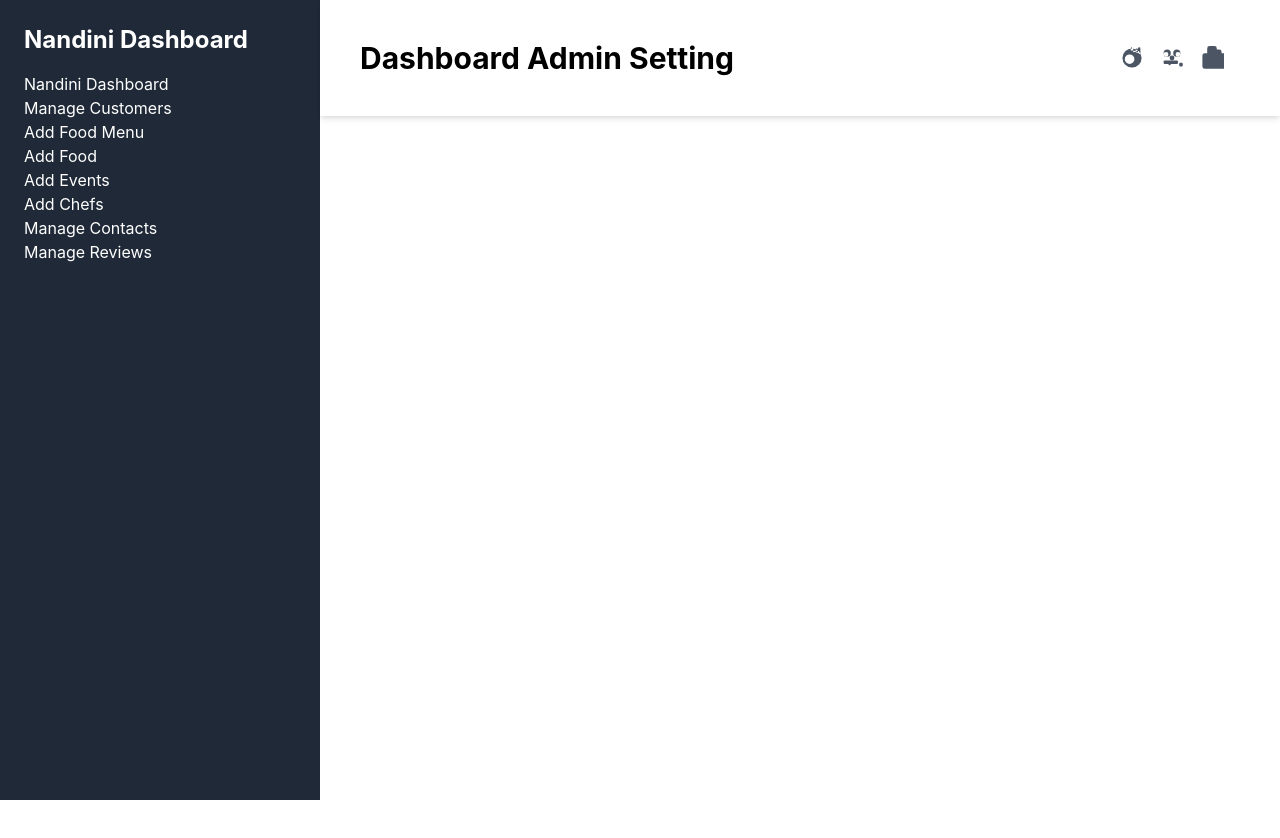
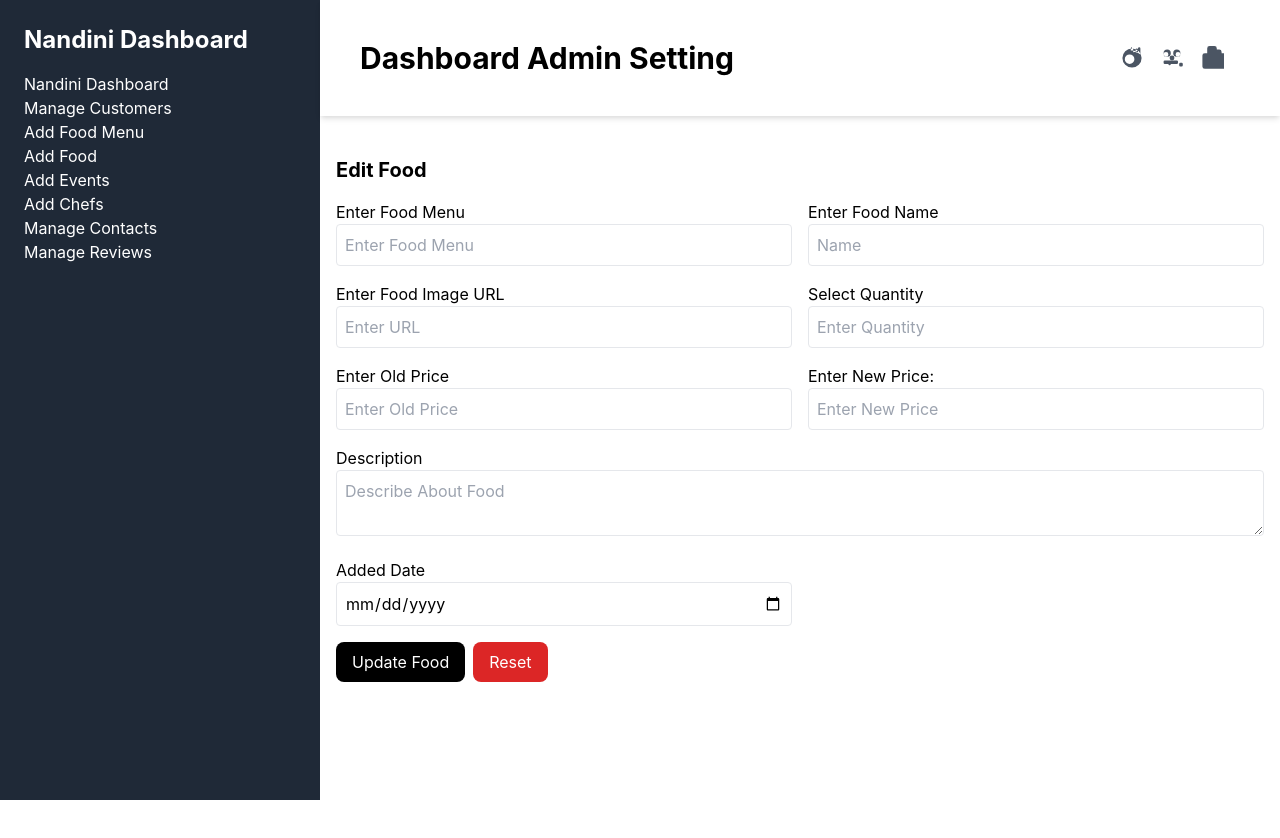
Before and after one commit to kmdurga67/crud-application, a React (Create React App) app: page /edit-food/1 in a window 1280 px wide. Shown: the top 838 px of the page. Before the commit the page ends 800 px from the top, so only its background shows below. Built offline with nearby package versions, Linux system fonts and the light colour scheme; no server answers.

Commit message:
added logic to edit particular food item

```diff
--- a/db.json
+++ b/db.json
@@ -21,6 +21,39 @@
       "newPrice": "149",
       "description": "Pizza is very delicious",
       "addedDate": "2024-04-24"
+    },
+    {
+      "id": "291c",
+      "foodMenu": "Punjabi Food",
+      "foodName": "Keema",
+      "foodImageUrl": "https://static.toiimg.com/thumb/84699604.cms?imgsize=330689&width=800&height=800",
+      "quantity": "1",
+      "oldPrice": "200",
+      "newPrice": "350",
+      "description": "It can reduce blood sugar levels alarmingly. The science behind it: Keema has a high protein content and is low in glucose.",
+      "addedDate": "2024-04-17"
+    },
+    {
+      "id": "3d1d",
+      "foodMenu": "Punjabi Food",
+      "foodName": "Burger",
+      "foodImageUrl": "https://png.pngtree.com/png-clipart/20221001/ourmid/pngtree-fast-food-big-ham-burger-png-image_6244235.png",
+      "quantity": "1",
+      "oldPrice": "100",
+      "newPrice": "59",
+      "description": "abcd",
+      "addedDate": "2024-04-17"
+    },
+    {
+      "id": "a7e3",
+      "foodMenu": "Indian Food",
+      "foodName": "Chole Bhature",
+      "foodImageUrl": "https://t3.ftcdn.net/jpg/06/11/01/26/360_F_611012694_YztSwcyDjHflPhlil3LfeSDXMtew2Scy.jpg",
+      "quantity": "1",
+      "oldPrice": "100",
+      "newPrice": "70",
+      "description": "abcd",
+      "addedDate": "2024-04-25"
     }
   ]
 }
--- a/src/App.js
+++ b/src/App.js
@@ -16,6 +16,7 @@ function App() {
           <Routes>
             <Route path='/' element={<DashboardAdminForm /> } />
             <Route path='/food-list' element={<FoodList />} />
+            <Route path={`/edit-food/:id`} element={<DashboardAdminForm /> } />
             </Routes>
         </div>
       </div>
--- a/src/components/DashboardAdminForm.js
+++ b/src/components/DashboardAdminForm.js
@@ -1,22 +1,44 @@
-import React, { useState } from 'react';
-import axios from 'axios';
-import { useNavigate } from 'react-router-dom';
+import React, { useState, useEffect } from "react";
+import axios from "axios";
+import { useNavigate, useParams } from "react-router-dom";
 
 const DashboardAdminForm = () => {
-  const [foodMenu, setFoodMenu] = useState('');
-  const [foodName, setFoodName] = useState('');
-  const [foodImageUrl, setFoodImageUrl] = useState('');
-  const [quantity, setQuantity] = useState('');
-  const [oldPrice, setOldPrice] = useState('');
-  const [newPrice, setNewPrice] = useState('');
-  const [description, setDescription] = useState('');
-  const [addedDate, setAddedDate] = useState('');
+  const [foodMenu, setFoodMenu] = useState("");
+  const [foodName, setFoodName] = useState("");
+  const [foodImageUrl, setFoodImageUrl] = useState("");
+  const [quantity, setQuantity] = useState("");
+  const [oldPrice, setOldPrice] = useState("");
+  const [newPrice, setNewPrice] = useState("");
+  const [description, setDescription] = useState("");
+  const [addedDate, setAddedDate] = useState("");
   const navigate = useNavigate();
+  const { id } = useParams();
+
+  useEffect(() => {
+    if (id) {
+      fetchData();
+    }
+  }, [id]);
 
   const handleSubmit = async (e) => {
     e.preventDefault();
+    if (
+      !foodMenu ||
+      !foodName ||
+      !foodImageUrl ||
+      !quantity ||
+      !oldPrice ||
+      !newPrice ||
+      !description ||
+      !addedDate
+    ) {
+      alert("Please fill in all the details before submitting.");
+      return;
+    }
+
     try {
-      const response = await axios.post('http://localhost:3001/foods', {
+      if (id) {
+        await axios.put(`http://localhost:3001/foods/${id}`, {
           foodMenu,
           foodName,
           foodImageUrl,
@@ -24,73 +46,169 @@ const DashboardAdminForm = () => {
           oldPrice,
           newPrice,
           description,
-        addedDate
+          addedDate,
         });
-      console.log('Food added successfully:', response.data);
-      alert('Food added successfully');
+        alert("Food updated successfully");
+      } else {
+        await axios.post("http://localhost:3001/foods", {
+          foodMenu,
+          foodName,
+          foodImageUrl,
+          quantity,
+          oldPrice,
+          newPrice,
+          description,
+          addedDate,
+        });
+        alert("Food added successfully");
+      }
       navigate("/food-list");
     } catch (error) {
-      console.error('Error adding food:', error);
-      alert('Error adding food');
+      console.error("Error:", error);
+      alert("Error updating/adding food");
+    }
+  };
+
+  const fetchData = async () => {
+    try {
+      const response = await axios.get(`http://localhost:3001/foods/${id}`);
+      const data = response.data;
+      setFoodMenu(data.foodMenu);
+      setFoodName(data.foodName);
+      setFoodImageUrl(data.foodImageUrl);
+      setQuantity(data.quantity);
+      setOldPrice(data.oldPrice);
+      setNewPrice(data.newPrice);
+      setDescription(data.description);
+      setAddedDate(data.addedDate);
+    } catch (error) {
+      console.error("Error fetching food:", error);
     }
   };
 
   const handleReset = () => {
-    setFoodMenu('');
-    setFoodName('');
-    setFoodImageUrl('');
-    setQuantity('');
-    setOldPrice('');
-    setNewPrice('');
-    setDescription('');
-    setAddedDate('');
+    setFoodMenu("");
+    setFoodName("");
+    setFoodImageUrl("");
+    setQuantity("");
+    setOldPrice("");
+    setNewPrice("");
+    setDescription("");
+    setAddedDate("");
   };
 
   return (
     <div className="p-4 mt-6 h-screen">
-      <h1 className="text-xl font-bold mb-4">Add Food</h1>
+      <h1 className="text-xl font-bold mb-4">
+        {id ? "Edit Food" : "Add Food"}
+      </h1>
       <form onSubmit={handleSubmit}>
         <div className="grid grid-cols-2 gap-4">
           <div>
             <label htmlFor="foodMenu">Enter Food Menu</label>
-            <input type="text" id="foodName" value={foodMenu} onChange={(e) => setFoodName(e.target.value)} className="w-full p-2 border rounded" placeholder='Enter Food Menu' />
+            <input
+              type="text"
+              id="foodMenu"
+              value={foodMenu}
+              onChange={(e) => setFoodMenu(e.target.value)}
+              className="w-full p-2 border rounded"
+              placeholder="Enter Food Menu"
+            />
           </div>
           <div>
             <label htmlFor="foodName">Enter Food Name</label>
-            <input type="text" id="foodName" value={foodName} onChange={(e) => setFoodName(e.target.value)} className="w-full p-2 border rounded" placeholder='Name' />
+            <input
+              type="text"
+              id="foodName"
+              value={foodName}
+              onChange={(e) => setFoodName(e.target.value)}
+              className="w-full p-2 border rounded"
+              placeholder="Name"
+            />
           </div>
           <div>
             <label htmlFor="foodImageUrl">Enter Food Image URL</label>
-            <input type="text" id="foodImageUrl" value={foodImageUrl} onChange={(e) => setFoodImageUrl(e.target.value)} className="w-full p-2 border rounded" placeholder='Enter URL' />
+            <input
+              type="text"
+              id="foodImageUrl"
+              value={foodImageUrl}
+              onChange={(e) => setFoodImageUrl(e.target.value)}
+              className="w-full p-2 border rounded"
+              placeholder="Enter URL"
+            />
           </div>
           <div>
             <label htmlFor="quantity">Select Quantity</label>
-            <input type="number" id="quantity" value={quantity} onChange={(e) => setQuantity(e.target.value)} className="w-full p-2 border rounded" placeholder='Enter Quantity'/>
+            <input
+              type="number"
+              id="quantity"
+              value={quantity}
+              onChange={(e) => setQuantity(e.target.value)}
+              className="w-full p-2 border rounded"
+              placeholder="Enter Quantity"
+            />
           </div>
           <div>
             <label htmlFor="oldPrice">Enter Old Price</label>
-            <input type="number" id="oldPrice" value={oldPrice} onChange={(e) => setOldPrice(e.target.value)} className="w-full p-2 border rounded" placeholder='Enter Old Price'/>
+            <input
+              type="number"
+              id="oldPrice"
+              value={oldPrice}
+              onChange={(e) => setOldPrice(e.target.value)}
+              className="w-full p-2 border rounded"
+              placeholder="Enter Old Price"
+            />
           </div>
           <div>
             <label htmlFor="newPrice">Enter New Price:</label>
-            <input type="number" id="newPrice" value={newPrice} onChange={(e) => setNewPrice(e.target.value)} className="w-full p-2 border rounded" placeholder='Enter New Price'/>
+            <input
+              type="number"
+              id="newPrice"
+              value={newPrice}
+              onChange={(e) => setNewPrice(e.target.value)}
+              className="w-full p-2 border rounded"
+              placeholder="Enter New Price"
+            />
           </div>
           <div className="col-span-2">
             <label htmlFor="description">Description</label>
-            <textarea id="description" value={description} onChange={(e) => setDescription(e.target.value)} className="w-full p-2 border rounded" placeholder='Describe About Food'/>
+            <textarea
+              id="description"
+              value={description}
+              onChange={(e) => setDescription(e.target.value)}
+              className="w-full p-2 border rounded"
+              placeholder="Describe About Food"
+            />
           </div>
           <div>
             <label htmlFor="addedDate">Added Date</label>
-            <input type="date" id="addedDate" value={addedDate} onChange={(e) => setAddedDate(e.target.value)} className="w-full p-2 border rounded" />
+            <input
+              type="date"
+              id="addedDate"
+              value={addedDate}
+              onChange={(e) => setAddedDate(e.target.value)}
+              className="w-full p-2 border rounded"
+            />
           </div>
         </div>
         <div className="mt-4">
-          <button type="submit" className="bg-black text-white px-4 py-2 rounded-lg mr-2">Add Food</button>
-          <button type="button" onClick={handleReset} className="bg-red-600 text-white px-4 py-2 rounded-lg">Reset</button>
+          <button
+            type="submit"
+            className="bg-black text-white px-4 py-2 rounded-lg mr-2"
+          >
+            {id ? "Update Food" : "Add Food"}
+          </button>
+          <button
+            type="button"
+            onClick={handleReset}
+            className="bg-red-600 text-white px-4 py-2 rounded-lg"
+          >
+            Reset
+          </button>
         </div>
       </form>
     </div>
   );
-}
+};
 
 export default DashboardAdminForm;
--- a/src/components/FoodList.js
+++ b/src/components/FoodList.js
@@ -1,5 +1,6 @@
 import React, { useState, useEffect } from "react";
 import axios from "axios";
+import { Link } from "react-router-dom";
 
 function FoodList() {
   const [foods, setFoods] = useState([]);
@@ -88,9 +89,12 @@ function FoodList() {
                   >
                     Delete
                   </button>
-                  <button className="bg-blue-500 hover:bg-blue-700 text-white font-bold py-2 px-4 rounded">
+                  <Link
+                    to={`/edit-food/${food.id}`}
+                    className="bg-blue-500 hover:bg-blue-700 text-white font-bold py-2 px-4 rounded mr-2"
+                  >
                     Edit
-                  </button>
+                  </Link>
                 </td>
               </tr>
             ))}
--- a/src/components/Header.js
+++ b/src/components/Header.js
@@ -4,7 +4,7 @@ import { Link } from "react-router-dom";
 
 function Header() {
   return (
-    <div className="bg-white text-black p-10 shadow-2xl shadow-slate-100 flex justify-between items-center shadow-bottom">
+    <div className="bg-white text-black p-10 shadow-3xl shadow-slate-700 flex justify-between items-center shadow-bottom">
       <h1 className="text-3xl font-bold"><Link to="/">Dashboard Admin Setting</Link></h1>
       <div className="flex items-center">
         {Notification}
```
Lines whose indentation alone changed are shown as unchanged.
